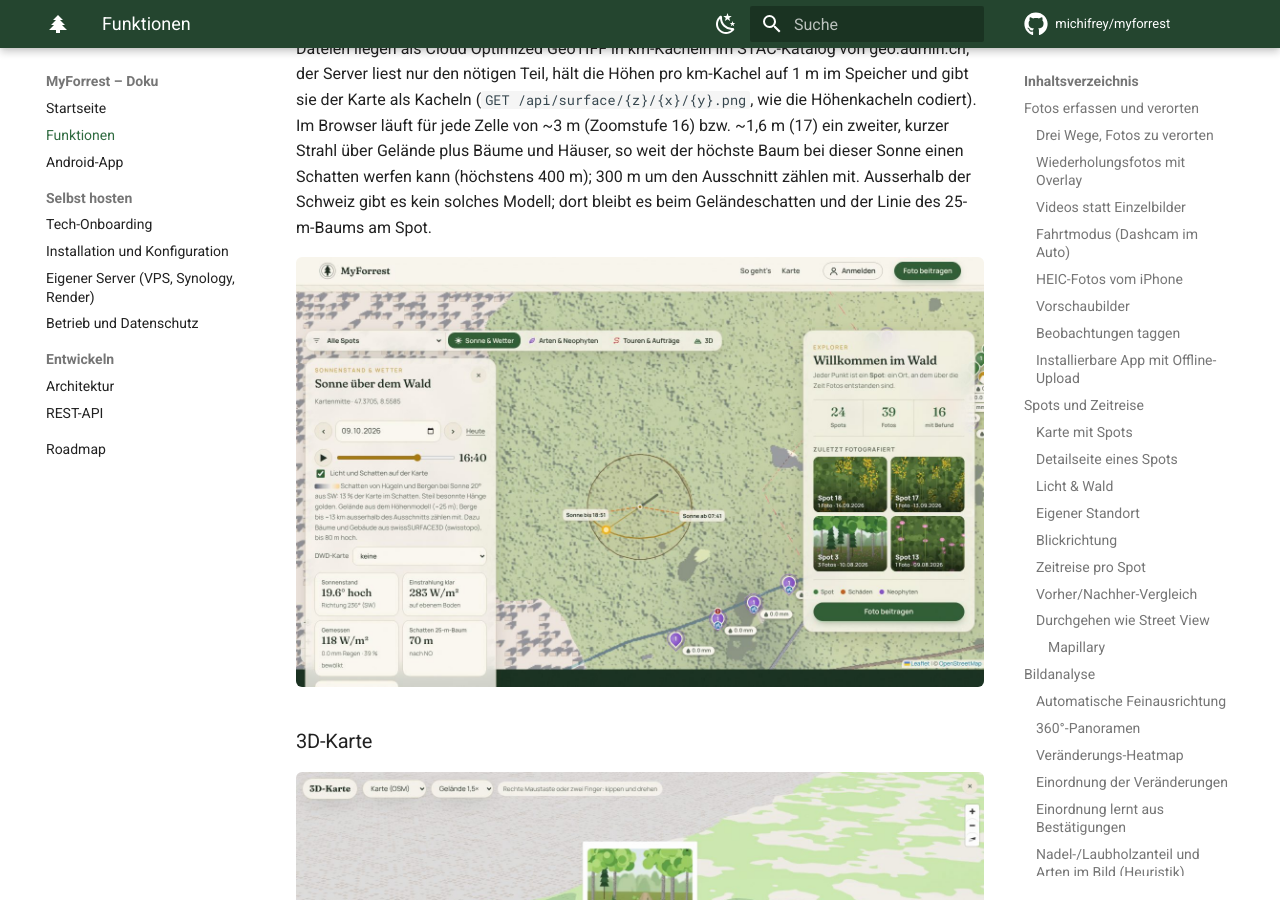
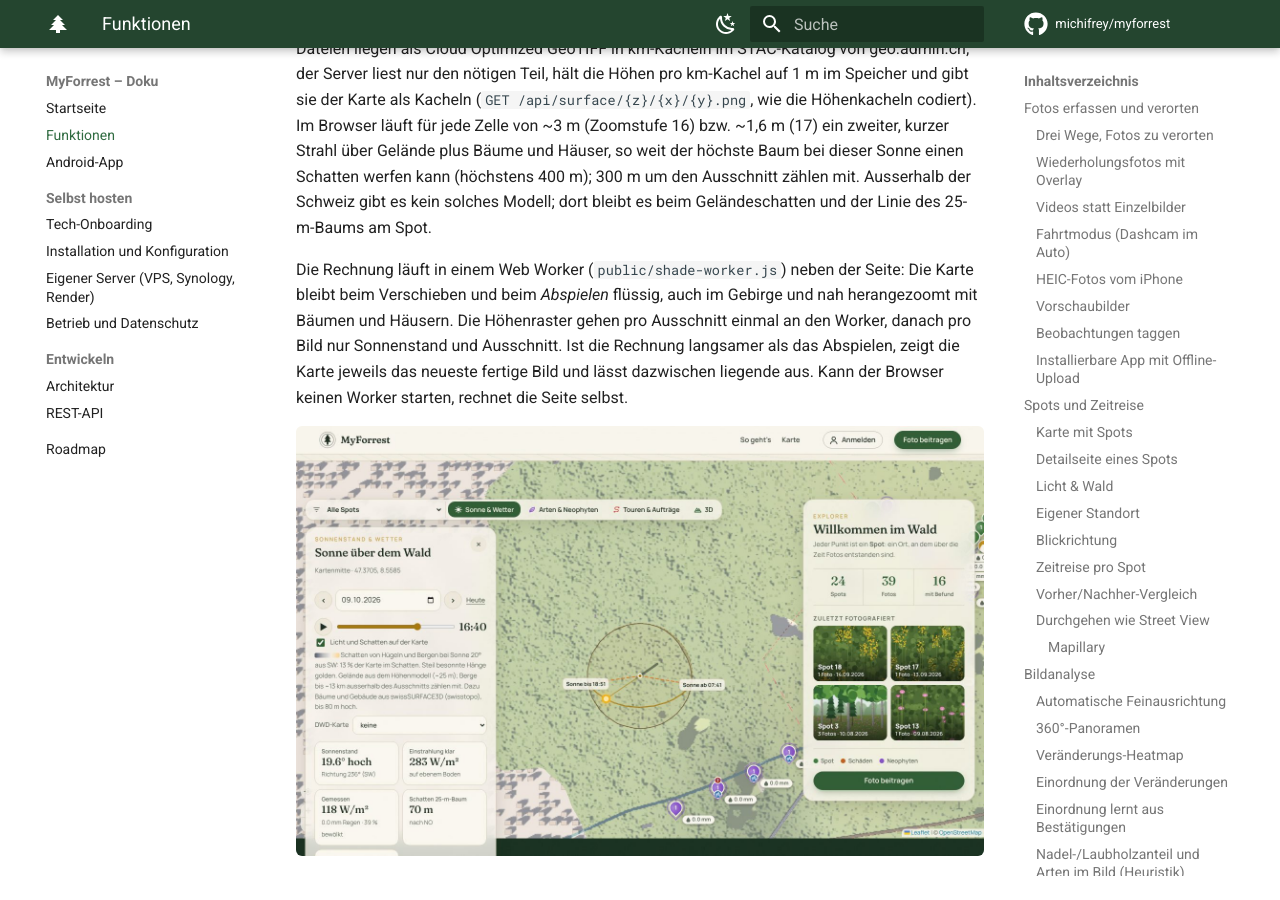
Before and after one commit to michifrey/myforrest, an MkDocs documentation site: the page built from docs/funktionen.md, in a window 1280 px wide and 900 px high, scrolled down 31191 px. Built offline with MkDocs 1.6.1 and Material for MkDocs 9.7.7, drawn with Linux system fonts in a browser that asks for light colours; comment, search, counter and statistics services are not loaded.

Commit message:
Licht und Schatten: Rechnung im Web Worker
- shade.js: Shade.frame() rechnet ein Bild (Gelände, dazu Bäume und
  Gebäude mal Geländelicht), im Worker oder ohne ihn auf der Seite
- shade-worker.js: hält die Höhenraster (pro Ausschnitt einmal geschickt),
  bekommt pro Bild nur Sonnenstand und Ausschnitt
- sunmap.js: ein Bild zur Zeit im Worker, nur das neueste wartet; beim
  Abspielen wird jedes Ergebnis gezeigt, das neuer ist als das sichtbare;
  PNG per toBlob statt toDataURL
- Gemessen (5 s Abspielen, Zoom 16 mit Bäumen): ohne Worker 3,4 s
  blockiert, mit Worker eine Task von 50 ms
- Service Worker v19 mit shade-worker.js, Tests, Doku, Roadmap

Co-Authored-By: Claude Opus 5.5 <noreply@anthropic.com>
Claude-Session: https://claude.ai/code/session_01LoLoiuF5pa1wgakXucVZbJ

```diff
--- a/docs/funktionen.md
+++ b/docs/funktionen.md
@@ -999,6 +999,12 @@ von ~3 m (Zoomstufe 16) bzw. ~1,6 m (17) ein zweiter, kurzer Strahl über Gelän
 der höchste Baum bei dieser Sonne einen Schatten werfen kann (höchstens 400 m); 300 m um den Ausschnitt zählen
 mit. Ausserhalb der Schweiz gibt es kein solches Modell; dort bleibt es beim Geländeschatten und der Linie des
 25-m-Baums am Spot.
+
+Die Rechnung läuft in einem Web Worker (`public/shade-worker.js`) neben der Seite: Die Karte bleibt beim
+Verschieben und beim *Abspielen* flüssig, auch im Gebirge und nah herangezoomt mit Bäumen und Häusern. Die
+Höhenraster gehen pro Ausschnitt einmal an den Worker, danach pro Bild nur Sonnenstand und Ausschnitt. Ist
+die Rechnung langsamer als das Abspielen, zeigt die Karte jeweils das neueste fertige Bild und lässt
+dazwischen liegende aus. Kann der Browser keinen Worker starten, rechnet die Seite selbst.
 
 ![Bäume und Häuser werfen ihre Schatten: Dorfrand, Waldrand und Lichtung am Nachmittag](screenshots/baumschatten.jpg)
 
```
Also changed, not shown: docs/architektur.md (+2 -1 lines), docs/roadmap.md (+3 -3 lines), 5 other files.
